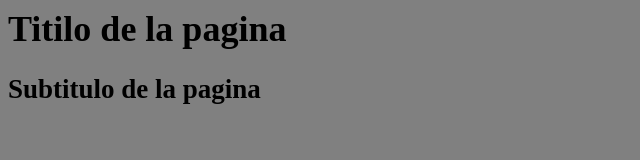
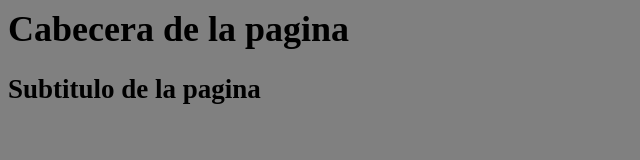
Before and after one commit to mbarrosos/clase-de-github, a plain HTML site: page index.html in a window 1280 px wide. Shown: the whole page, without its empty margins (0-640 px from the left). Drawn offline with Linux system fonts and the light colour scheme.

Commit message:
Add cabecera

```diff
--- a/index.html
+++ b/index.html
@@ -4,7 +4,7 @@
         <link rel="stylesheet" href="css/estilos.css">
     </head>
     <body>
-        <h1>Titilo de la pagina</h1>
+        <h1>Cabecera de la pagina</h1>
         <h2>Subtitulo de la pagina</h2>
     </body>
 </html>
```
